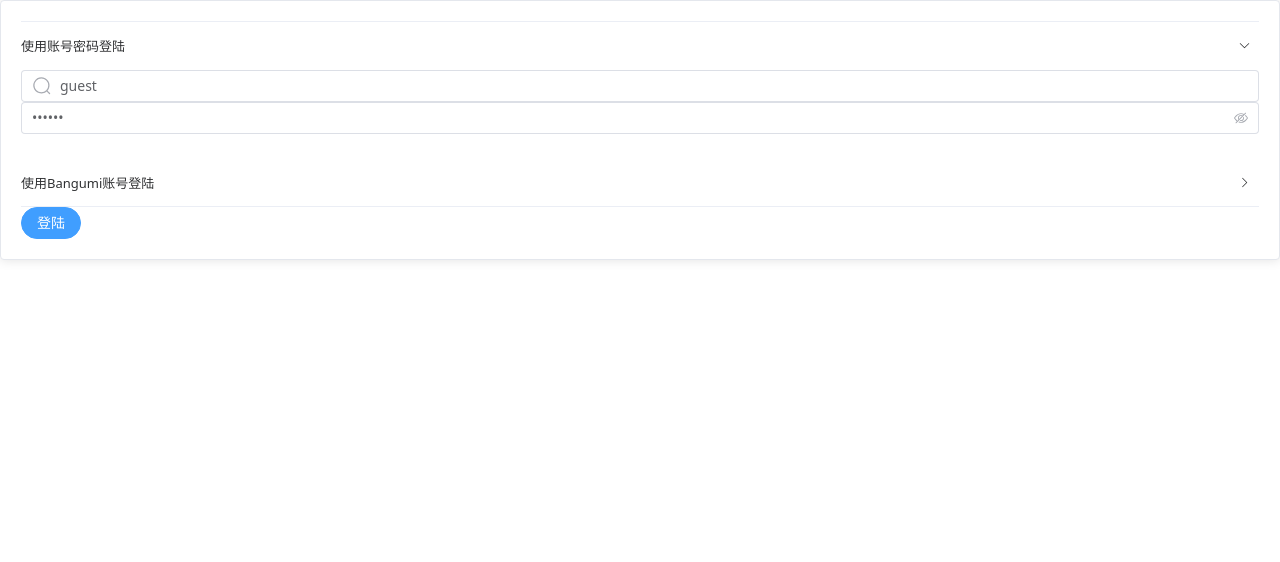
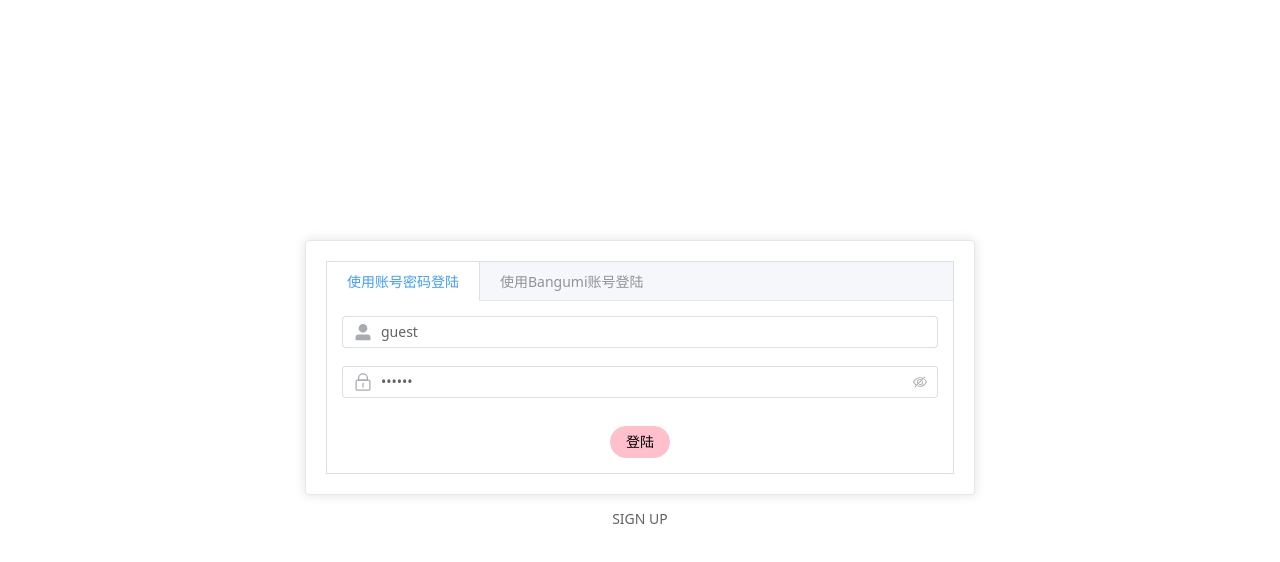
Before and after one commit to viogami/DigBGM_vite, a Vue app: page /login in a window 1280 px wide. Shown: the top 562 px of the page. Built offline with nearby package versions, Linux system fonts and the light colour scheme.

Commit message:
add register

```diff
--- a/src/pages/Home/Header.vue
+++ b/src/pages/Home/Header.vue
@@ -50,7 +50,7 @@
                   </el-dropdown-item>
                 </el-dropdown-menu>
                 <el-dropdown-menu>
-                  <el-dropdown-item v-if="!username"  @click="router.push('/login')">
+                  <el-dropdown-item v-if="userProfile.username === ''"  @click="router.push('/login')">
                     <el-icon><Promotion /></el-icon>
                     LogIn
                   </el-dropdown-item >
@@ -77,6 +77,7 @@ import {ElMessage, ElNotification} from "element-plus";
 import router from "../../router/index.js";
 // 引入store
 import { useUserStore } from '../../store/userProfile.js'
+import {ref} from "vue";
 
 defineProps(['menuIndex']) // 定义props实现页面跳转 导航标签也跳转
 
--- a/src/pages/login.vue
+++ b/src/pages/login.vue
@@ -1,59 +1,96 @@
 <template>
+  <el-col  style="margin-top: 30vh" align="middle">
   <el-card class="box-card"  >
-    <!--折叠面板-->
-    <el-collapse v-model="activeNames" accordion @change="handleCollapseChange">
-      <div>
-        <el-collapse-item title="使用账号密码登陆" name="1">
-          <!--条目表单-->
+    <el-tabs type="border-card" v-model="activeTab" @tabClick="TabChange" v-if="showLogin">
+      <el-tab-pane label="使用账号密码登陆">
+          <!--默认登陆表单-->
           <el-form
-              ref="DefaultLonginRef"
-              :label-position="labelPosition"
+              ref="DefaultFormRef"
+              :rules="loginRules"
               label-width="120px"
               :model="DefaultForm"
-          >
+              style="height: 50px">
               <el-input v-model="DefaultForm.username"
-                        placeholder="请输入用户名">
+                        placeholder="Pleas input your username">
                 <template #prefix>
-                  <el-icon :size="20"> <Search /> </el-icon> <!--图标-->
+                  <el-icon :size="20"> <UserFilled /> </el-icon> <!--图标-->
                 </template>
               </el-input>
           </el-form>
-          <el-form  prop="password">
+          <el-form
+              prop="password"
+              :rules="loginRules"
+              :model="DefaultForm"
+              label-width="120px"
+              style="height: 50px">
             <el-input v-model="DefaultForm.password"
                       type="password"
                       placeholder="Please input password"
-                      show-password/>
+                      show-password>
+              <template #prefix>
+                <el-icon :size="20"> <Lock />  </el-icon> <!--图标-->
+              </template>
+            </el-input>
           </el-form>
-        </el-collapse-item>
-      </div>
+      </el-tab-pane>
 
-      <div>
-        <el-collapse-item title=" 使用Bangumi账号登陆 " name="2">
-          <!--用户表单-->
+      <el-tab-pane label="使用Bangumi账号登陆">
+          <!--用户名表单-->
           <el-form
-              ref="BangumiLonginRef"
-              :label-position="labelPosition"
-              :rules="rules"
+              ref="BangumiLoginRef"
+              :rules="loginRules"
+              :model="BangumiForm"
               label-width="120px"
-              :model="BangumiForm"
+              style="height: 50px"
           >
-            <el-form-item label=" " prop="username">
           <el-input v-model="BangumiForm.username"
-                        placeholder="请输入用户名">
+                    placeholder="Pleas input your username">
             <template #prefix>
               <el-icon :size="20"> <UserFilled />  </el-icon> <!--图标-->
             </template>
           </el-input>
+          </el-form>
+      </el-tab-pane>
+      <!--不同标签激活，按钮实行不同登陆-->
+      <el-button type="primary" round @click="activeTab=='0' ? LoginDefault() : LoginBangumi() "
+                 color="pink"
+                 style="margin-top: 10px"
+      >登陆</el-button>
+    </el-tabs>
+    <!-- 注册面板 -->
+    <el-form
+        ref="RegisterFormRef"
+        :model="RegisterForm"
+        :rules="registerRules"
+        label-width="120px"
+        label-position="top"
+        v-else
+    >
+      <el-form-item label="Username" prop="username" >
+        <el-input v-model="RegisterForm.username" placeholder="Input your username"/>
       </el-form-item>
+      <el-form-item label="E-mail" prop="email">
+        <el-input v-model="RegisterForm.email" placeholder="Input your email"/>
+      </el-form-item>
+      <el-form-item label="Password" prop="password" >
+        <el-input v-model="RegisterForm.password" placeholder="Input your password"/>
+      </el-form-item>
+      <el-button type="primary" round @click="Register()"
+                 color="pink"
+                 style="margin-top: 10px"
+      >注册</el-button>
     </el-form>
-        </el-collapse-item>
+
+  </el-card>
+
+  <div style="margin-top: 10px" v-if="showLogin">
+    <el-button link @click="showLogin=false">SIGN UP</el-button>
   </div>
-    </el-collapse>
 
-    <p></p>
-    <!--不同面板激活，按钮实行不同函数-->
-    <el-button type="primary" round @click="activeNames.indexOf('1')!==-1 ? LoginDefault() : LoginBangumi() ">登陆</el-button>
-  </el-card>
+  <div style="margin-top: 10px" v-else>
+    <el-button link @click="showLogin=true">SIGN IN</el-button>
+  </div>
+  </el-col>
 </template>
 
 <script lang="ts" setup >
@@ -62,31 +99,37 @@ import { reactive, ref } from 'vue'
 // 引入Vue Router
 import { useRouter } from 'vue-router'
 // ele组件
-import type { FormProps } from 'element-plus'
 import {ElMessage, ElNotification} from 'element-plus'
-import { UserFilled,Search } from '@element-plus/icons-vue'
+import { UserFilled,Lock } from '@element-plus/icons-vue'
 // 引入store
 import { useUserStore } from '../store/userProfile.js'
-
 // 获取路由实例
 const router = useRouter()
-// 折叠面板
-const activeNames = ref(['1'])
-const handleCollapseChange = (activeNames) => {
-  // console.log('激活的面板：', activeNames)
+
+// 活跃标签,以及改变函数
+let activeTab = ref('0')
+const TabChange = (tab) => {
+  activeTab = tab.paneName
 }
-// 表单标签位置
-const labelPosition = ref<FormProps['labelPosition']>('top')
+// 是否显示登陆/注册
+const showLogin = ref(true)
+
+// 默认登陆的默认表单
+const DefaultForm = reactive({
+  // 默认输入guest
+  username: 'guest',
+  password: '123456'
+})
 // bangumi登陆的默认表单
 const BangumiForm = reactive({
   // 默认输入violetmail
   username: 'violetmail'
 })
-// 默认登陆的默认表单
-const DefaultForm = reactive({
-  // 默认输入guest
-  username: 'guest',
-  password: '123456'
+// 注册信息的表单
+const RegisterForm = reactive({
+  username: '',
+  email: '',
+  password: ''
 })
 
 // 用户名规则验证器
@@ -96,22 +139,55 @@ const UserFormValidator = (rule: any, value: any, callback: any) => {
   }
   callback()
 }
-
-const rules = {
+// 登陆表单规则
+const loginRules = {
   username: [
     {
+      required: true,
       validator: UserFormValidator,
       message: '用户名还没有填写',
       trigger: 'blur'
     }
+  ],
+  password:[
+    {
+      required: true,
+      message: '密码还没有填写',
+      trigger: 'blur'
+    }
   ]
 }
-const BangumiLonginRef = ref()
+// 注册表单规则
+const registerRules = {
+  username: [
+    {
+      required: true,
+      validator: UserFormValidator,
+      message: '用户名还没有填写',
+      trigger: 'blur'
+    }
+  ],
+  email:[
+    {
+      required: true,
+      message: '邮箱还没有填写',
+      trigger: 'blur'
+    }
+  ],
+  password:[
+    {
+      required: true,
+      message: '密码还没有填写',
+      trigger: 'blur'
+    }
+  ]
+}
+const BangumiLoginRef = ref()
 // 实例用户仓库
 const userProfile = useUserStore()
 const LoginBangumi = () => {
   // 用户表单验证
-  BangumiLonginRef.value.validate(async (valid) => {
+  BangumiLoginRef.value.validate(async (valid) => {
     if (valid) {
       // 根据响应中的信息判断是否是 Bangumi 用户
       BangumiLogin(BangumiForm.username)
@@ -135,6 +211,11 @@ const LoginDefault = () => {
   // TODO
 }
 
+// 注册按钮
+const Register =() => {
+
+
+}
 // 通知显示函数
 function eleNotice(type,msg){
   switch (type) {
@@ -172,4 +253,10 @@ function eleNotice(type,msg){
 </script>
 
 <style scoped>
+.box-card {
+  max-height: 500px;
+  max-width: 670px;
+  min-width: 200px;
+  text-align: center;
+}
 </style>
```
Also changed, not shown: src/pages/Home/SearchPage.vue (+2 -9 lines). Lines whose indentation alone changed are shown as unchanged.
